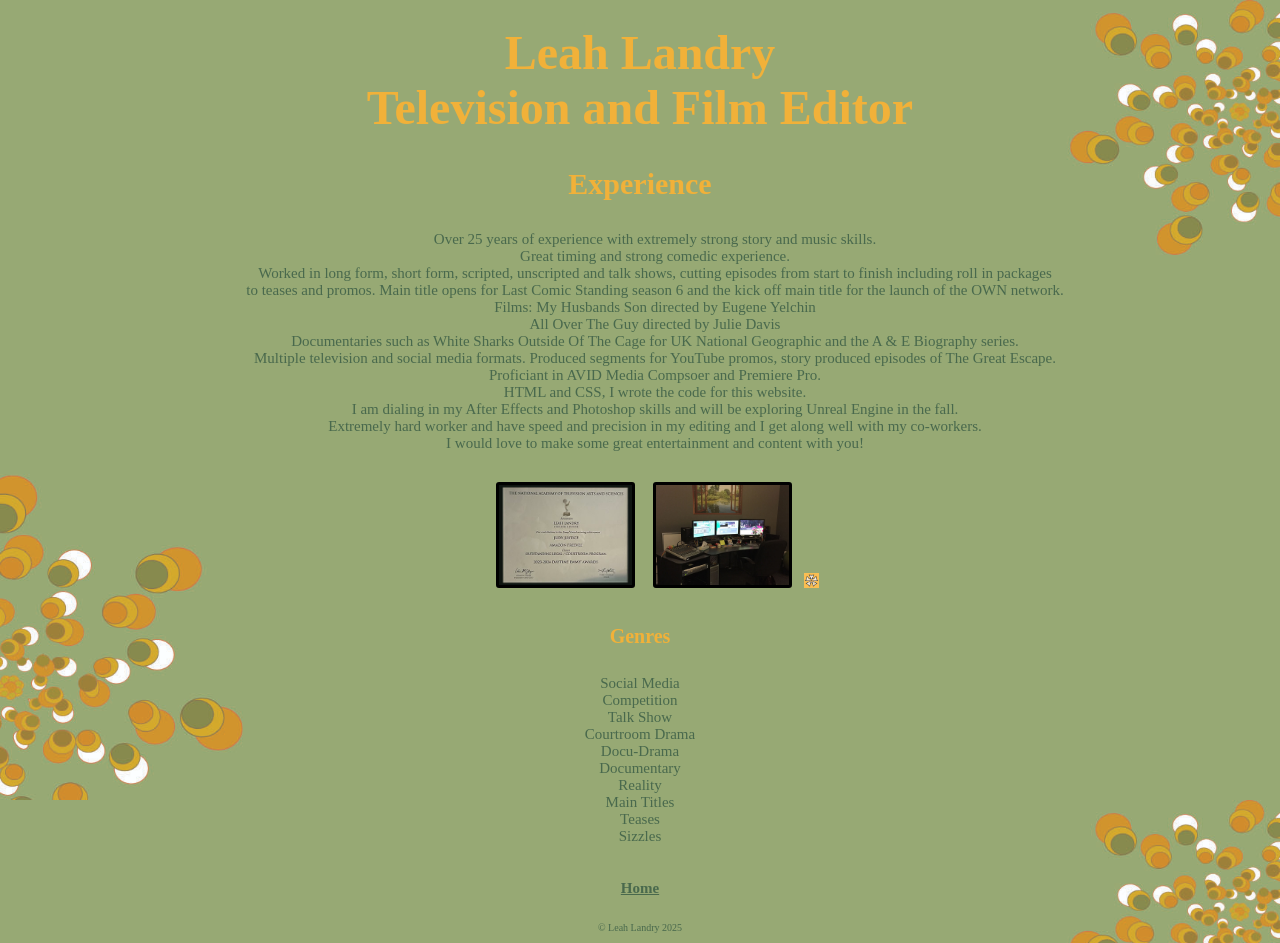
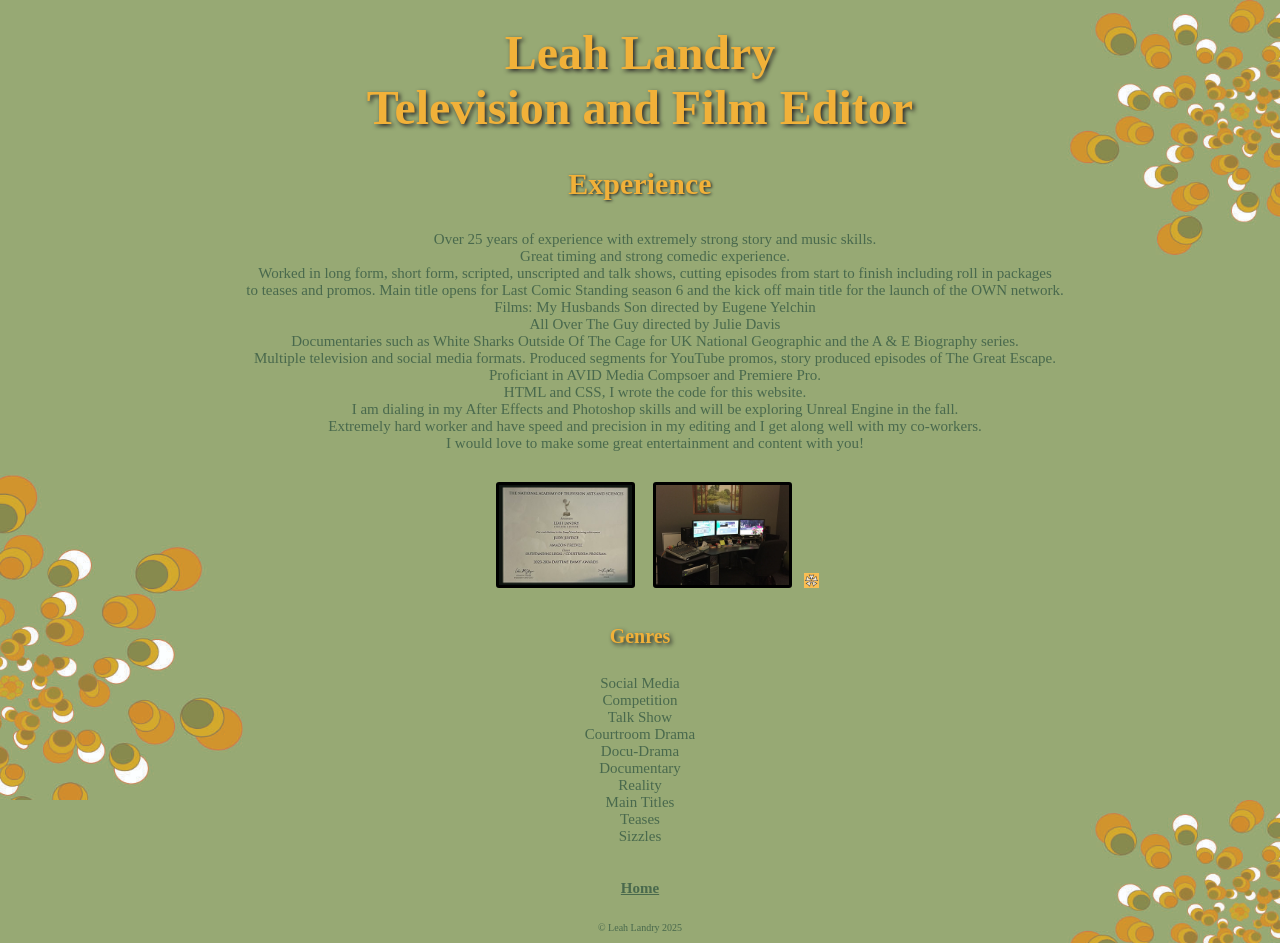
Before and after one commit to LeahLandry/LeahLandry.github.io, a plain HTML site: page aboutme.html in a window 1280 px wide. Drawn offline with Linux system fonts and the light colour scheme.

Commit message:
Version9_1

```diff
--- a/style.css
+++ b/style.css
@@ -19,7 +19,7 @@
 
 
                     h1 {color: rgb(241, 177, 57);
-                        text-align: center;
+                        text-align: center; text-shadow:2px 2px 4px rgb(42, 40, 40);
                         font-size: 300%;
                          }
 
@@ -28,13 +28,13 @@
                          color: rgb(131, 131, 133);
                          font-size: 50;}
 
-                   h3 { text-align: center;
+                   h3 { text-align: center;text-shadow:1px 1px 3px rgb(38, 38, 37);
                          color: rgb(241, 177, 57);
                          font-size: 30;
                         }
 
 
-                   h4 { text-align: center;
+                   h4 { text-align: center;text-shadow:2px 2px 4px rgb(38, 38, 37);
                          color: rgb(241, 177, 57);
                          font-size: 20;
                         }
```
Also changed, not shown: contact.html (+2 -2 lines), index.html (+3 -3 lines).
